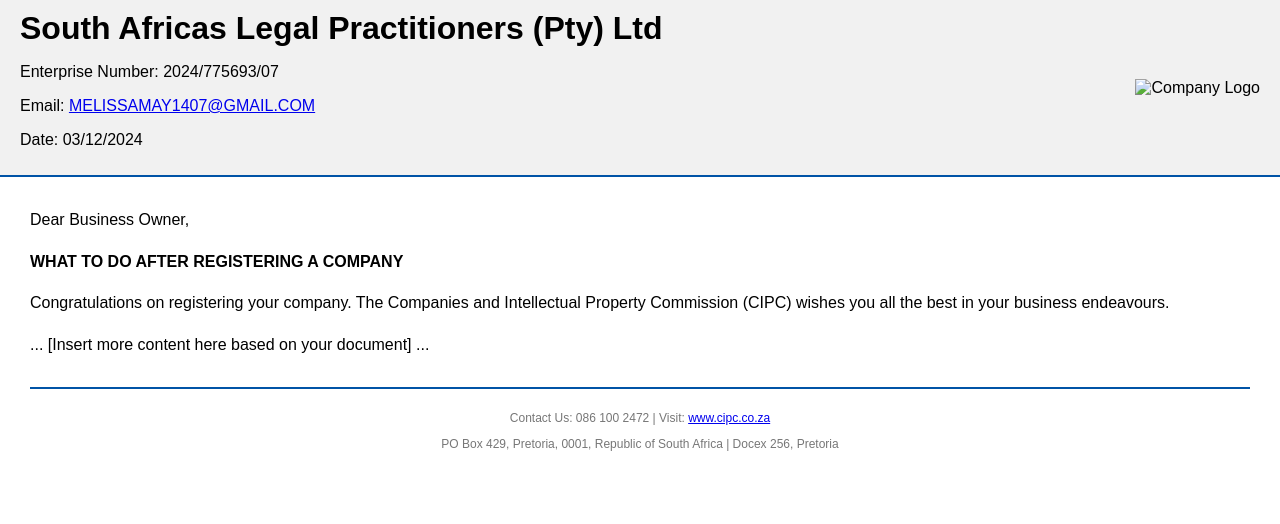
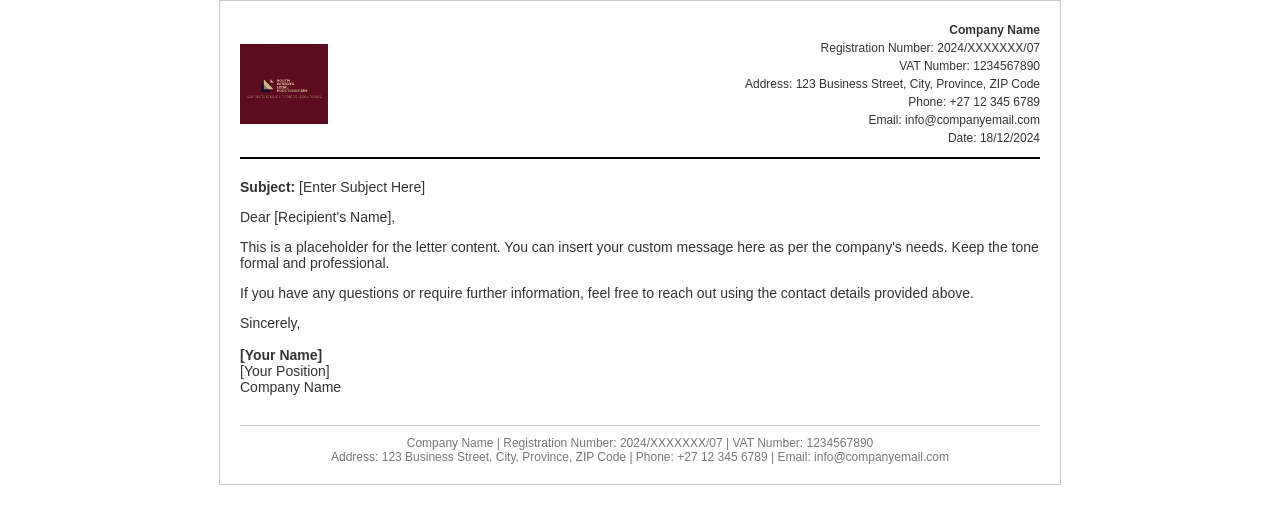
Before and after one commit to iederees-create/-letterhead, a plain HTML site: page index.html in a window 1280 px wide. Drawn offline with Linux system fonts and the light colour scheme.

Commit message:
Update index.html

```diff
--- a/index.html
+++ b/index.html
@@ -3,68 +3,98 @@
 <head>
     <meta charset="UTF-8">
     <meta name="viewport" content="width=device-width, initial-scale=1.0">
-    <title>Letterhead</title>
+    <title>Company Letterhead</title>
     <style>
         body {
             font-family: Arial, sans-serif;
             margin: 0;
             padding: 0;
+            color: #333;
         }
+
+        .letterhead-container {
+            width: 100%;
+            max-width: 800px;
+            margin: 0 auto;
+            border: 1px solid #ccc;
+            padding: 20px;
+        }
+
         .header {
             display: flex;
             justify-content: space-between;
             align-items: center;
-            padding: 10px 20px;
-            border-bottom: 2px solid #0053A6;
-            background-color: #f1f1f1;
+            border-bottom: 2px solid #000;
+            padding-bottom: 10px;
+            margin-bottom: 20px;
         }
+
+        .logo {
+            max-height: 80px;
+            width: auto;
+        }
+
         .company-details {
-            text-align: left;
+            text-align: right;
+            font-size: 12px;
+            line-height: 1.5;
         }
-        .logo {
-            text-align: right;
+
+        .content {
+            margin-top: 20px;
+            font-size: 14px;
         }
-        .content {
-            margin: 30px;
-            line-height: 1.6;
-        }
+
         .footer {
-            margin: 30px;
+            margin-top: 30px;
             font-size: 12px;
             text-align: center;
+            border-top: 1px solid #ccc;
+            padding-top: 10px;
             color: #777;
-            border-top: 2px solid #0053A6;
-            padding-top: 10px;
         }
     </style>
 </head>
 <body>
+    <div class="letterhead-container">
         <!-- Header Section -->
         <div class="header">
+            <img src="logo.PNG" alt="Company Logo" class="logo">
             <div class="company-details">
-            <h1 style="margin: 0;">South Africas Legal Practitioners (Pty) Ltd</h1>
-            <p>Enterprise Number: 2024/775693/07</p>
-            <p>Email: <a href="mailto:MELISSAMAY1407@GMAIL.COM">MELISSAMAY1407@GMAIL.COM</a></p>
-            <p>Date: 03/12/2024</p>
-        </div>
-        <div class="logo">
-            <logo.PNG>
-            <img src="company-logo.png" alt="Company Logo" width="100">
+                <strong>Company Name</strong><br>
+                Registration Number: 2024/XXXXXXX/07<br>
+                VAT Number: 1234567890<br>
+                Address: 123 Business Street, City, Province, ZIP Code<br>
+                Phone: +27 12 345 6789<br>
+                Email: info@companyemail.com<br>
+                Date: 18/12/2024
             </div>
         </div>
 
-    <!-- Main Content -->
+        <!-- Content Section -->
         <div class="content">
-        <p>Dear Business Owner,</p>
-        <p><strong>WHAT TO DO AFTER REGISTERING A COMPANY</strong></p>
-        <p>Congratulations on registering your company. The Companies and Intellectual Property Commission (CIPC) wishes you all the best in your business endeavours.</p>
-        <p>... [Insert more content here based on your document] ...</p>
+            <p><strong>Subject:</strong> [Enter Subject Here]</p>
+            <p>Dear [Recipient's Name],</p>
+            <p>
+                This is a placeholder for the letter content. You can insert your custom message here
+                as per the company's needs. Keep the tone formal and professional.
+            </p>
+            <p>
+                If you have any questions or require further information, feel free to reach out using
+                the contact details provided above.
+            </p>
+            <p>Sincerely,<br><br>
+                <strong>[Your Name]</strong><br>
+                [Your Position]<br>
+                Company Name
+            </p>
         </div>
 
         <!-- Footer Section -->
         <div class="footer">
-        <p>Contact Us: 086 100 2472 | Visit: <a href="https://www.cipc.co.za">www.cipc.co.za</a></p>
-        <p>PO Box 429, Pretoria, 0001, Republic of South Africa | Docex 256, Pretoria</p>
+            Company Name | Registration Number: 2024/XXXXXXX/07 | VAT Number: 1234567890<br>
+            Address: 123 Business Street, City, Province, ZIP Code | Phone: +27 12 345 6789 | Email: info@companyemail.com
+        </div>
     </div>
 </body>
 </html>
```
Lines whose indentation alone changed are shown as unchanged.
